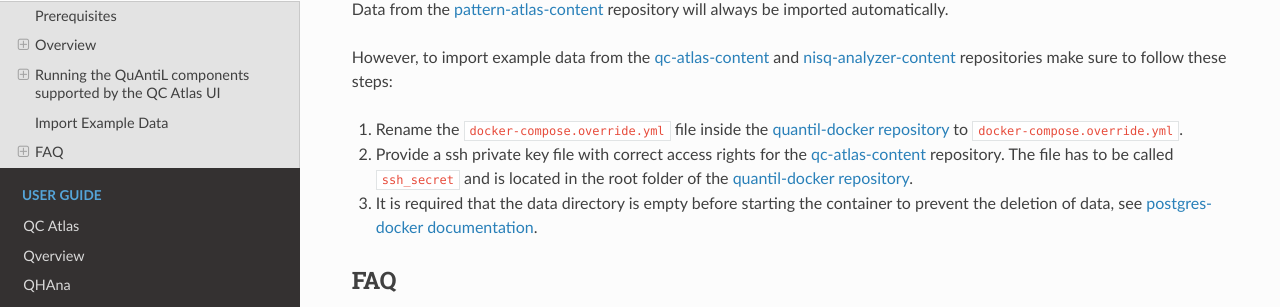
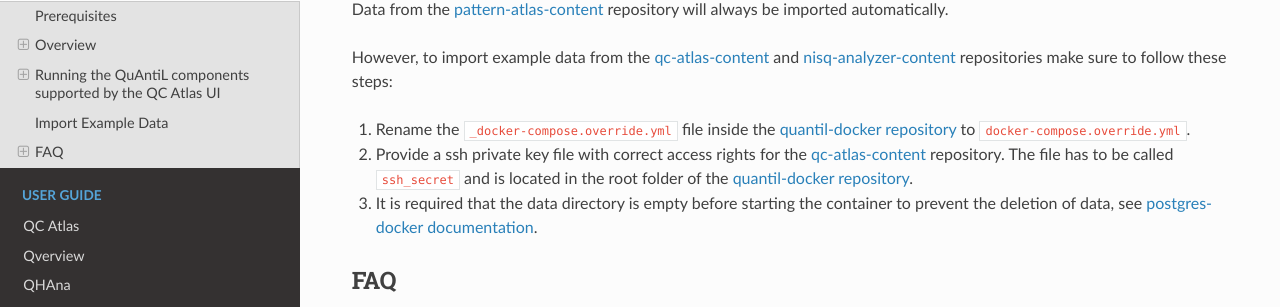
Before and after one commit to UST-QuAntiL/quantil-docs, an MkDocs documentation site: the page built from docs/developer-guide/docker.md, in a window 1280 px wide and 900 px high, scrolled down 2955 px. Shown: the part 136-443 px from the top of the window. Built offline with MkDocs 1.6.1, drawn with Linux system fonts in a browser that asks for light colours; nearby versions of some CDN libraries.

```diff
--- a/docs/developer-guide/docker.md
+++ b/docs/developer-guide/docker.md
@@ -102,7 +102,7 @@ Data from the [pattern-atlas-content](https://github.com/PatternAtlas/pattern-at
 
 However, to import example data from the [qc-atlas-content](https://github.com/UST-QuAntiL/planqk-atlas-content) and [nisq-analyzer-content](https://github.com/UST-QuAntiL/nisq-analyzer-content) repositories make sure to follow these steps:
 
-1. Rename the `docker-compose.override.yml` file inside the [quantil-docker repository](https://github.com/UST-QuAntiL/quantil-docker) to `docker-compose.override.yml`.
+1. Rename the `_docker-compose.override.yml` file inside the [quantil-docker repository](https://github.com/UST-QuAntiL/quantil-docker) to `docker-compose.override.yml`.
 2. Provide a ssh private key file with correct access rights for the [qc-atlas-content](https://github.com/UST-QuAntiL/planqk-atlas-content) repository. The file has to be called `ssh_secret` and is located in the root folder of the [quantil-docker repository](https://github.com/UST-QuAntiL/quantil-docker).
 3. It is required that the data directory is empty before starting the container to prevent the deletion of data, see [postgres-docker documentation](https://github.com/docker-library/docs/tree/master/postgres#initialization-scripts).
 
```
